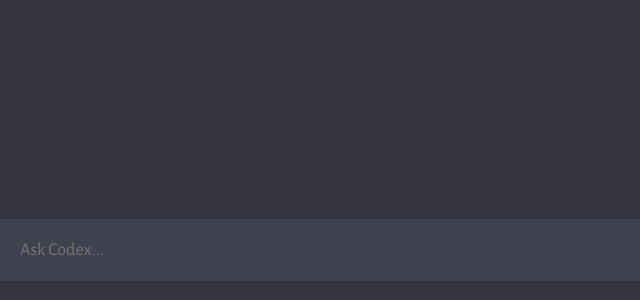
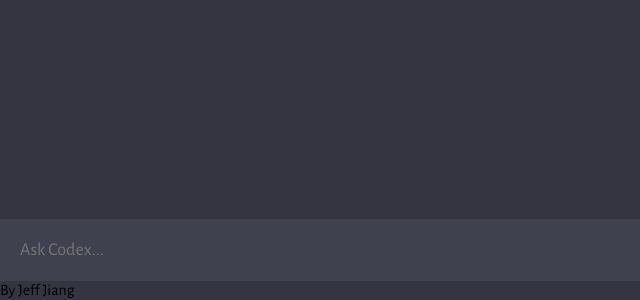
Before and after one commit to jeffjiang13/ChatGPT, a website built with Vite: page client/index.html in a window 1280 px wide. Shown: the part 519-819 px from the top of the page, 0-640 px from the left. Built offline with nearby package versions, Linux system fonts and the light colour scheme.

Commit message:
added footer

```diff
--- a/client/index.html
+++ b/client/index.html
@@ -18,4 +18,5 @@
     </div>
     <script type="module" src="/script.js"></script>
   </body>
+  <footer>By Jeff Jiang</footer>
 </html>
--- a/server/server.js
+++ b/server/server.js
@@ -38,6 +38,7 @@ app.post('/', async (req, res) => {
         res.status(200).send({
             bot: response.data.choices[0].text
         });
+
     } catch (error) {
         console.log(error);
         res.status(500).send({ error });
```
